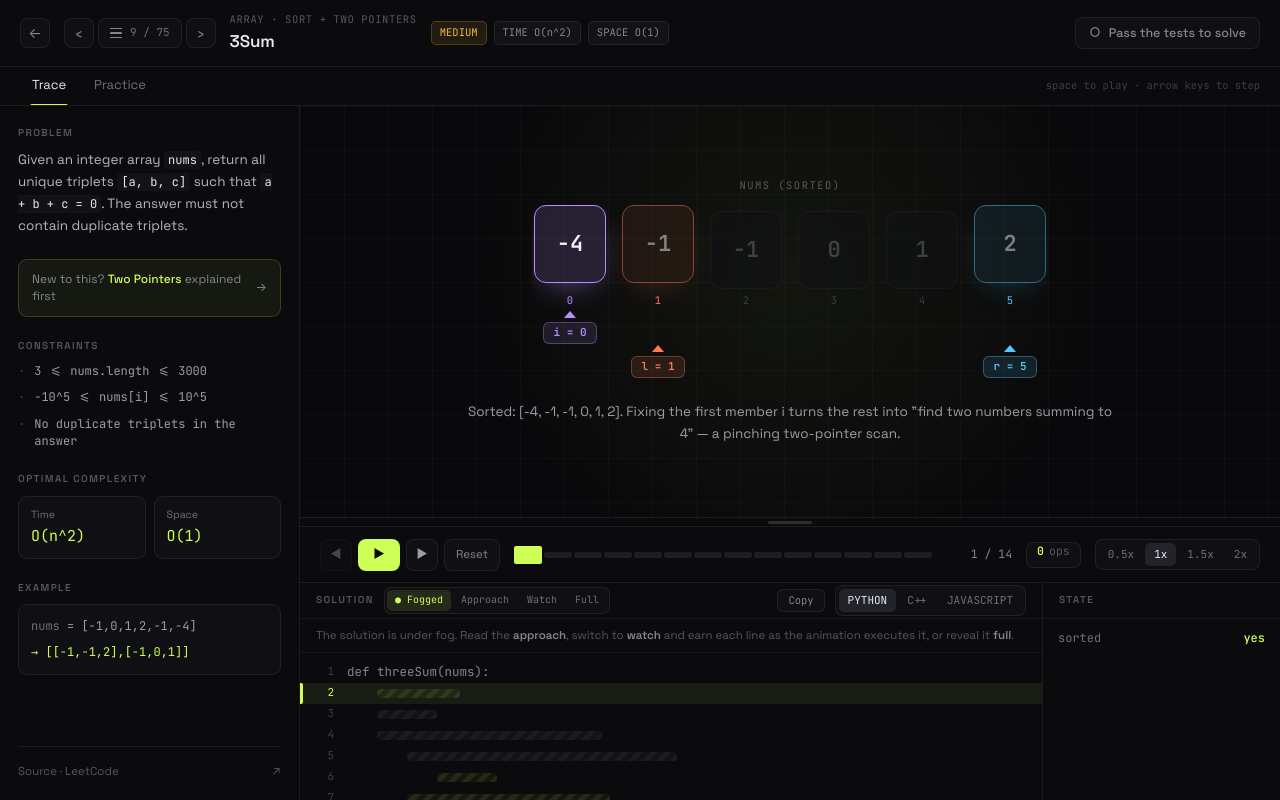
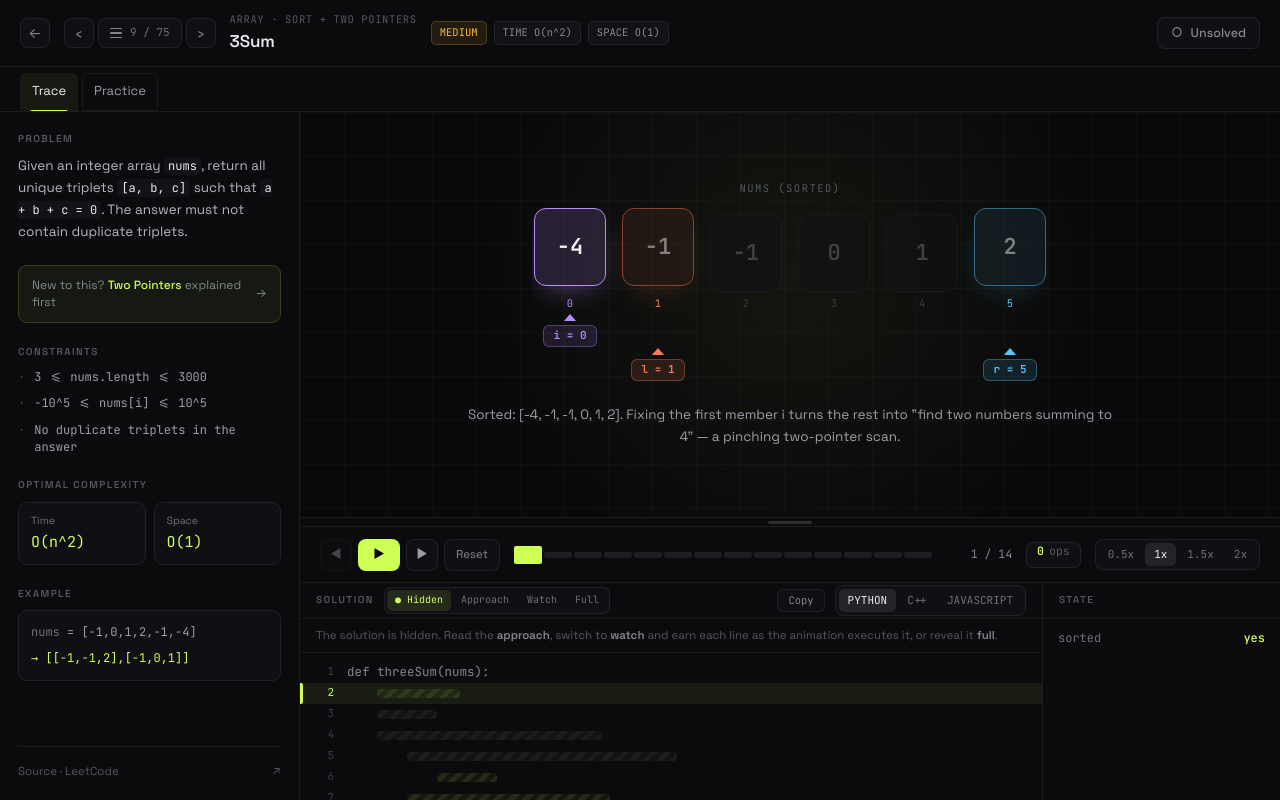
Before and after one commit to DragonUncaged/DSA-Practice, a Next.js app: page /p/3sum in a window 1280 px wide. Built offline with nearby package versions, Linux system fonts and the light colour scheme.

Commit message:
feat(player): make tabs legible and rename fog to hidden

```diff
--- a/src/components/Player.module.scss
+++ b/src/components/Player.module.scss
@@ -147,7 +147,7 @@
   display: flex;
   align-items: center;
   gap: 4px;
-  padding: 0 20px;
+  padding: 6px 20px 0;
   background: $ink-900;
   @include hair(b);
   overflow-x: auto;
@@ -156,17 +156,26 @@
 .tab {
   position: relative;
   padding: 9px 12px 10px;
+  border-radius: 6px 6px 0 0;
   font-size: 13px;
-  color: $fg-faint;
+  color: $fg-muted;
   white-space: nowrap;
-  transition: color 0.18s;
+  box-shadow: inset 0 0 0 1px rgba(255, 255, 255, 0.06);
+  transition:
+    background 0.18s,
+    box-shadow 0.18s,
+    color 0.18s;
   @include focus-ring;
 
   &:hover {
-    color: $fg-soft;
+    background: rgba(255, 255, 255, 0.05);
+    box-shadow: inset 0 0 0 1px rgba(255, 255, 255, 0.12);
+    color: $fg;
   }
 
   &.on {
+    background: rgba(205, 255, 87, 0.06);
+    box-shadow: none;
     color: $fg;
 
     &::after {
@@ -179,17 +188,6 @@
       border-radius: 2px 2px 0 0;
       background: $lime;
     }
-  }
-}
-
-.tabHint {
-  margin-left: auto;
-  color: $fg-trace;
-  white-space: nowrap;
-  @include mono(10.5px);
-
-  @include md-down {
-    display: none;
   }
 }
 
--- a/src/components/Player.tsx
+++ b/src/components/Player.tsx
@@ -13,12 +13,6 @@ import { ProblemSwitcher } from './ProblemSwitcher'
 import s from './Player.module.scss'
 
 type Tab = 'trace' | 'compare' | 'practice'
-
-const TAB_HINT: Record<Tab, string> = {
-  trace: 'space to play  ·  arrow keys to step',
-  compare: 'both run on the same input, step for step',
-  practice: 'run your own solution against the tests',
-}
 
 export function Player({ problem }: { problem: Problem }) {
   const [tab, setTab] = useState<Tab>('trace')
@@ -40,7 +34,7 @@ export function Player({ problem }: { problem: Problem }) {
   const setPrefs = useTraceStore((st) => st.setPrefs)
   const setLang = useCallback((l: Lang) => setPrefs({ lang: l }), [setPrefs])
 
-  // --- fog of code -----------------------------------------------------------
+  // --- progressive reveal ----------------------------------------------------
   const revealLevel: RevealLevel = useReveal()[problem.id] ?? 0
   const setRevealLevel = useTraceStore((st) => st.setRevealLevel)
   const onRevealLevel = useCallback(
@@ -133,7 +127,7 @@ export function Player({ problem }: { problem: Problem }) {
             onClick={() => setTab('practice')}
             title="Solved status is earned: run your code in Practice and pass every test case"
           >
-            <span>○</span> Pass the tests to solve
+            <span>○</span> Unsolved
           </button>
         )}
       </header>
@@ -144,7 +138,6 @@ export function Player({ problem }: { problem: Problem }) {
             {t === 'trace' ? 'Trace' : t === 'compare' ? 'Brute vs Optimal' : 'Practice'}
           </button>
         ))}
-        <span className={s.tabHint}>{TAB_HINT[tab]}</span>
       </nav>
 
       <div className={s.body}>
@@ -169,7 +162,7 @@ export function Player({ problem }: { problem: Problem }) {
                   <p className={s.blurb}>
                     {revealLevel >= 1
                       ? solution?.blurb
-                      : 'Approach under fog — lift it in the solution panel below.'}
+                      : 'Approach is hidden. Reveal it in the solution panel below.'}
                   </p>
                 </div>
               )}
--- a/src/components/PlayerParts.module.scss
+++ b/src/components/PlayerParts.module.scss
@@ -341,9 +341,9 @@
   }
 }
 
-/* ------------------------------------------------------------- fog of code */
+/* ------------------------------------------------------ progressive reveal */
 
-.fogCtl {
+.revealCtl {
   display: flex;
   gap: 2px;
   padding: 2px;
@@ -352,7 +352,7 @@
   background: $ink-800;
 }
 
-.fogSeg {
+.revealSeg {
   padding: 3px 8px;
   border-radius: 5px;
   color: $fg-faint;
@@ -406,7 +406,7 @@
   }
 }
 
-.fogNote {
+.revealNote {
   padding: 8px 16px;
   border-bottom: 1px solid rgba(255, 255, 255, 0.05);
   font-size: 11.5px;
@@ -419,7 +419,7 @@
   }
 }
 
-/* redaction bar standing in for a fogged line of code */
+/* redaction bar standing in for a hidden line of code */
 .maskBar {
   display: inline-block;
   height: 9px;
--- a/src/components/PlayerParts.tsx
+++ b/src/components/PlayerParts.tsx
@@ -217,9 +217,9 @@ export function CodePane({
   }
 
   const LADDER: { level: RevealLevel; label: string; hint: string }[] = [
-    { level: 0, label: 'Fogged', hint: 'Hide the solution again' },
+    { level: 0, label: 'Hidden', hint: 'Hide the solution again' },
     { level: 1, label: 'Approach', hint: 'Reveal the idea in one paragraph' },
-    { level: 2, label: 'Watch', hint: 'Each line unfogs the moment the trace executes it' },
+    { level: 2, label: 'Watch', hint: 'Each line appears the moment the trace executes it' },
     { level: 3, label: 'Full', hint: 'Reveal everything (marks this solve as assisted)' },
   ]
 
@@ -228,11 +228,11 @@ export function CodePane({
       <div className={s.codeCol}>
         <div className={s.paneHead}>
           <span className={s.paneTitle}>Solution</span>
-          <div className={s.fogCtl}>
+          <div className={s.revealCtl}>
             {LADDER.map((o) => (
               <button
                 key={o.level}
-                className={`${s.fogSeg} ${revealLevel === o.level ? s.on : ''}`}
+                className={`${s.revealSeg} ${revealLevel === o.level ? s.on : ''}`}
                 title={o.hint}
                 onClick={() => onRevealLevel(o.level)}
               >
@@ -279,8 +279,8 @@ export function CodePane({
         )}
 
         {revealLevel === 0 && (
-          <div className={s.fogNote}>
-            The solution is under fog. Read the <strong>approach</strong>, switch to{' '}
+          <div className={s.revealNote}>
+            The solution is hidden. Read the <strong>approach</strong>, switch to{' '}
             <strong>watch</strong> and earn each line as the animation executes it, or reveal it{' '}
             <strong>full</strong>.
           </div>
```
